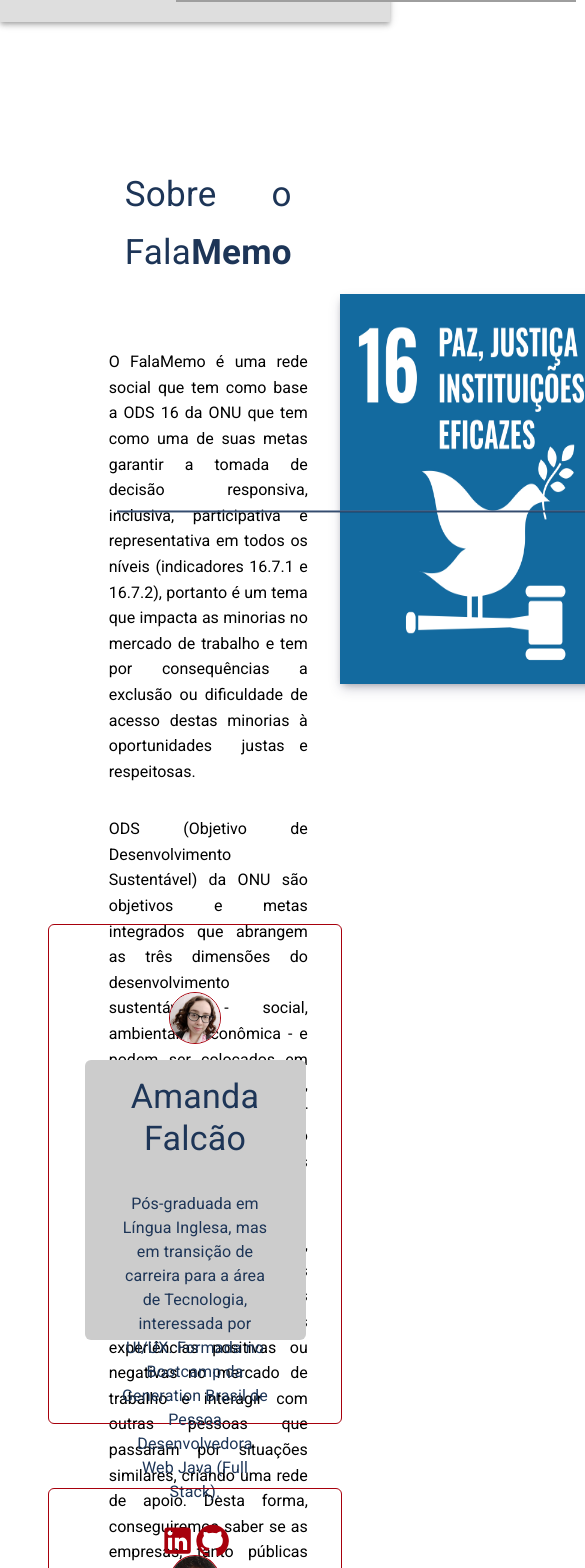
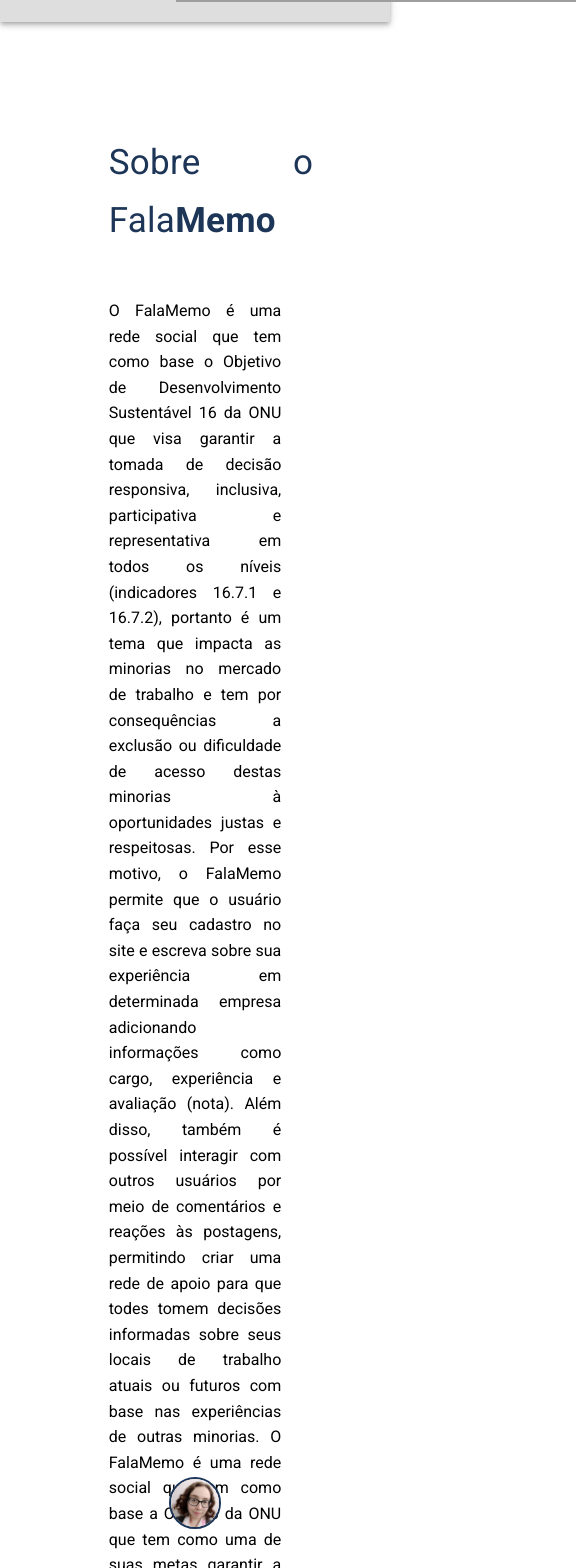
Before and after one commit to FalaMemoGeneration/Projeto-FalaMemo-React, a React (Create React App) app: page /sobre in a window 390 px wide. Shown: the part 314-1882 px from the top of the page, 585 px wide, since content can reach past the window. Built offline with nearby package versions, Linux system fonts and the light colour scheme; grey boxes are pictures that could not be loaded.

Commit message:
:lipstick: Sobre responsivo

```diff
--- a/src/pages/sobre/Sobre.css
+++ b/src/pages/sobre/Sobre.css
@@ -8,11 +8,12 @@
 
 .sobre-conteudo {
     display: flex !important ;
-    flex-direction: row;
-    height: 50vh;
-    text-align: justify;
-    padding: 2rem 1rem;
-    margin-bottom: 15rem;
+    flex-direction: row !important;
+    align-items: center !important;
+    height: 600px !important;
+    text-align: justify !important;
+    margin-bottom: 10rem !important;
+    padding: 1rem !important;
 }
 
 
@@ -21,13 +22,14 @@
     font-weight: 400 !important;
     font-size: 35px !important;
     line-height: 58px !important;
-    margin-bottom: 2.2rem !important;
-    padding: 1rem 3rem;
+    margin-bottom: 2rem !important;
+    margin-left: 2rem !important;
 }
 
 
 .logoODS16 img {
-    margin-top: 9rem;
+    width: 400px;
+    margin-top: 3rem;
     box-shadow: rgba(50, 50, 93, 0.25) 0px 6px 12px -2px, rgba(0, 0, 0, 0.3) 0px 3px 7px -3px;
 }
 
@@ -52,10 +54,28 @@
     content: '';
     width: 868px;
     height: 2px;
-    background: linear-gradient(180deg, #50688B 0%, #1D3557 100%);
+    background: var(--color-gray-02);
+
     position: absolute;
 
-    bottom: 2%;
+    top: 95%;
     left: 30%;
     transform: translate(0, -30%);
 }
+
+
+@media(max-width: 900px) {
+    .sobre-conteudo {
+      flex-wrap: wrap;
+      margin-bottom: 40rem  !important;
+    }
+
+    .logoODS16 img {
+        margin: 3rem 3rem !important;
+    }
+
+
+    .before-perfil::before {
+      display: none;
+    }
+}
--- a/src/pages/sobre/Sobre.tsx
+++ b/src/pages/sobre/Sobre.tsx
@@ -23,13 +23,27 @@ function Sobre() {
       className="sobre-container"
     >
       <Grid className="sobre-conteudo" xs={9}>
-        <Box >
+        <Box>
           <Typography variant="h4" component="h4" className="title-sobre">
             Sobre o Fala<span className="span-memo">Memo</span>
           </Typography>
           <Box className="text-sobre">
             <p>
-              O FalaMemo é uma rede social que tem como base a ODS 16 da ONU que
+              O FalaMemo é uma rede social que tem como base o Objetivo de
+              Desenvolvimento Sustentável 16 da ONU que visa garantir a tomada
+              de decisão responsiva, inclusiva, participativa e representativa
+              em todos os níveis (indicadores 16.7.1 e 16.7.2), portanto é um
+              tema que impacta as minorias no mercado de trabalho e tem por
+              consequências a exclusão ou dificuldade de acesso destas minorias
+              à oportunidades justas e respeitosas. Por esse motivo, o FalaMemo
+              permite que o usuário faça seu cadastro no site e escreva sobre
+              sua experiência em determinada empresa adicionando informações
+              como cargo, experiência e avaliação (nota). Além disso, também é
+              possível interagir com outros usuários por meio de comentários e
+              reações às postagens, permitindo criar uma rede de apoio para que
+              todes tomem decisões informadas sobre seus locais de trabalho
+              atuais ou futuros com base nas experiências de outras minorias. O
+              FalaMemo é uma rede social que tem como base a ODS 16 da ONU que
               tem como uma de suas metas garantir a tomada de decisão
               responsiva, inclusiva, participativa e representativa em todos os
               níveis (indicadores 16.7.1 e 16.7.2), portanto é um tema que
@@ -37,41 +51,10 @@ function Sobre() {
               a exclusão ou dificuldade de acesso destas minorias à
               oportunidades  justas e respeitosas.
             </p>
-
-            <p>
-              ODS (Objetivo de Desenvolvimento Sustentável) da ONU são objetivos
-              e metas integrados que abrangem as três dimensões do
-              desenvolvimento sustentável - social, ambiental e econômica - e
-              podem ser colocados em prática por governos, sociedade civil,
-              setor privado e por cada cidadão comprometido com as gerações
-              futuras.
-            </p>
-            <p>
-              Escolhemos a rede social, pois queremos dar voz às minorias para
-              que elas possam compartilhar suas experiências positivas ou
-              negativas no mercado de trabalho e interagir com outras pessoas
-              que passaram por situações similares, criando uma rede de apoio.
-              Desta forma, conseguiremos saber se as empresas, tanto públicas
-              quanto privadas estão sendo inclusivas ou não por meio do feedback
-              dos funcionários, e isso faz com que ao procurar uma vaga de
-              emprego, a pessoa consiga perceber se aquela empresa é realmente a
-              ideal para ela ou não.
-            </p>
-            <p>
-              O FalaMemo permite que o usuário faça seu cadastro no site e, caso
-              faça parte de um grupo de minorias, escreva sobre sua experiência
-              em determinada empresa adicionando informações como cargo,
-              salário, avaliação (nota) e por quanto tempo trabalhou lá. Caso o
-              usuário não faça parte de um grupo de minorias, ele pode realizar
-              o cadastro, mas só poderá visualizar as experiências que foram
-              compartilhadas por minorias. Além disso, também é possível
-              interagir com outros usuários por meio de comentários e reações às
-              postagens.
-            </p>
           </Box>
         </Box>
         <Box className="logoODS16">
-          <img src={ODS16} alt="Logo falaMemo" width={300} height={390} />
+          <img src={ODS16} alt="Logo falaMemo" />
         </Box>
       </Grid>
 
--- a/src/pages/sobre/components/perfil/Perfil.css
+++ b/src/pages/sobre/components/perfil/Perfil.css
@@ -18,8 +18,6 @@
   height: 500px;
   padding: 1rem;
   margin: 2rem auto ;
-  border-radius: 6px;
-  border: 1px solid  #A7000C ;
 }
 
 
@@ -33,30 +31,32 @@
   width: 50%;
   margin: 0 auto;
   border-radius: 50%;
-  border: 1px solid  #A7000C ;
+  border: 2px solid var(--color-blue-01) ;
+  object-fit: cover;
 }
 
 .descricao-perfil {
   text-align: center;
-  width: 85%;
-  height: 60%;
-  color: var(--color-blue-01) !important;
+  width: 89%;
+  height: 500px;
+  color: var( --color-black-10) !important;
   font-weight: 400 !important;
   padding: 1rem;
-  margin: 1rem auto;
+  margin: 1rem auto 0;
   border-radius: 6px;
-  background-color: var(--color-gray-04);
 }
 
 .nome {
-  margin-bottom: 2rem !important;
+  font-weight: bold !important;
+  color: var(--color-black-10) !important;
+  margin-bottom: 1rem !important;
 }
 
 
 .pitch {
   flex-wrap: wrap;
   margin: 1.2rem !important;
-  text-align: center;
+  text-align: justify;
 }
 
 .redesocial {
@@ -66,7 +66,7 @@
 
 .icon {
   font-size: 2.2rem !important;
-  color: #A7000C  !important;
+  color: var(--color-blue-01)  !important;
 }
 
 .redesocial a span {
--- a/src/pages/sobre/components/perfil/Perfil.tsx
+++ b/src/pages/sobre/components/perfil/Perfil.tsx
@@ -30,7 +30,7 @@ const colaboradores = [
     indentificador: "par",
     nome: "Fernando Pajtak",
     texto:
-      "Apaixonado por música e jogos. Formado no Bootcamp da Generation Brasil de Pessoa Desenvolvedora Web Java (Full Stack).",
+      "Apaixonado por música e jogos, buscando aprender sempre através de cursos e documentando no meu github. Formado no Bootcamp da Generation Brasil de Pessoa Desenvolvedora Web Java (Full Stack).",
     foto: `${FotoPaj}`,
     linkedln: "https://www.linkedin.com/in/fernando-pajtak-barbosa-557279231/",
     github: "https://github.com/pajtakk",
@@ -60,7 +60,7 @@ const colaboradores = [
     indentificador: "impar",
     nome: "Jefferson Rocha",
     texto:
-      "Estudante de Ciência da Computação, apaixonado por gatos. Formado no Bootcamp da Generation Brasil de Pessoa Desenvolvedora Web Java (Full Stack).",
+      "Estudante do 4° semestre de Ciência da Computação, apaixonado por gatos. Formado no Bootcamp da Generation Brasil de Pessoa Desenvolvedora Web Java (Full Stack).",
     foto: `${FotoJeff}`,
     linkedln: "https://www.linkedin.com/in/jefferson-rocha-335494211/",
     github: "https://github.com/jefftrabalho",
```
